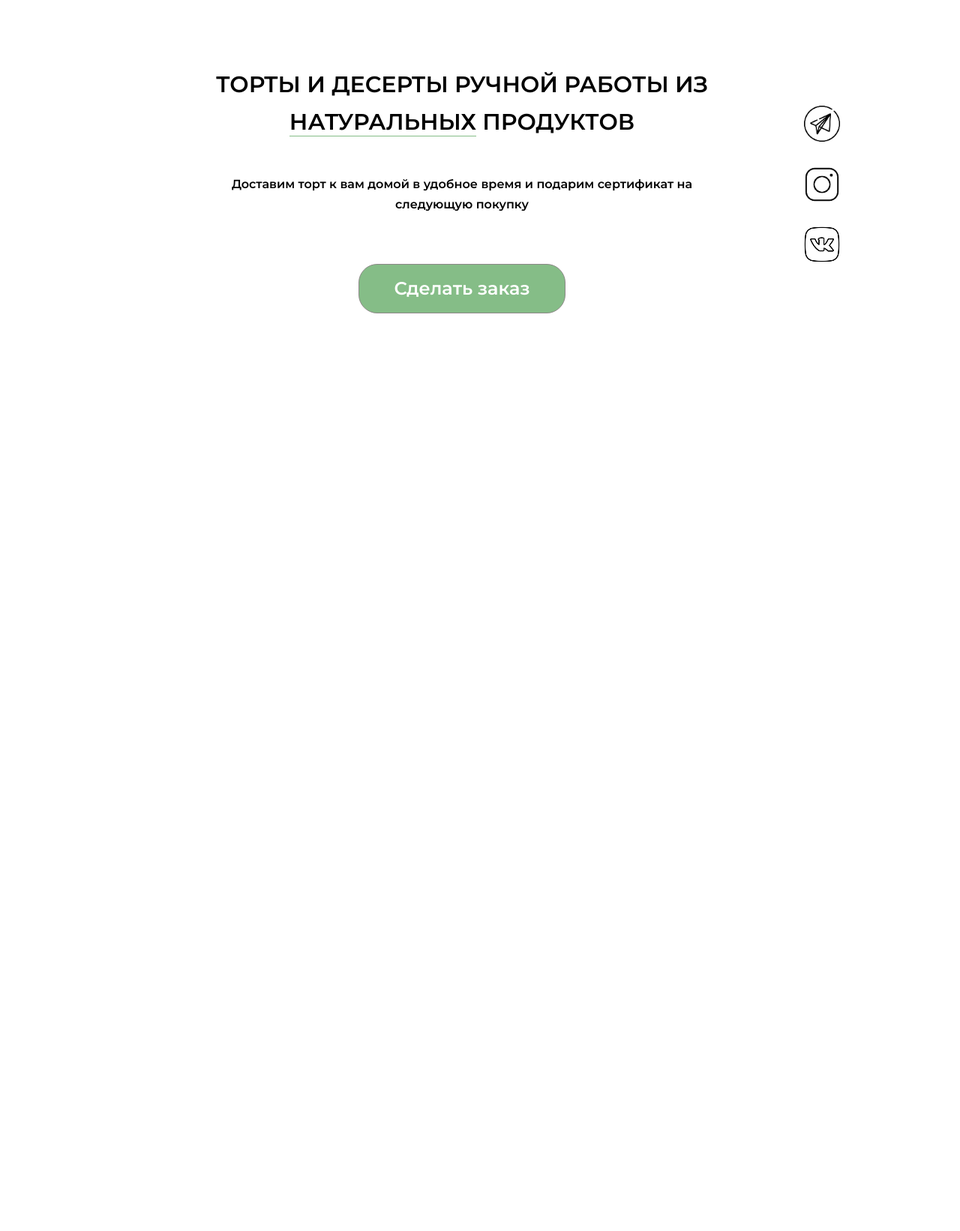
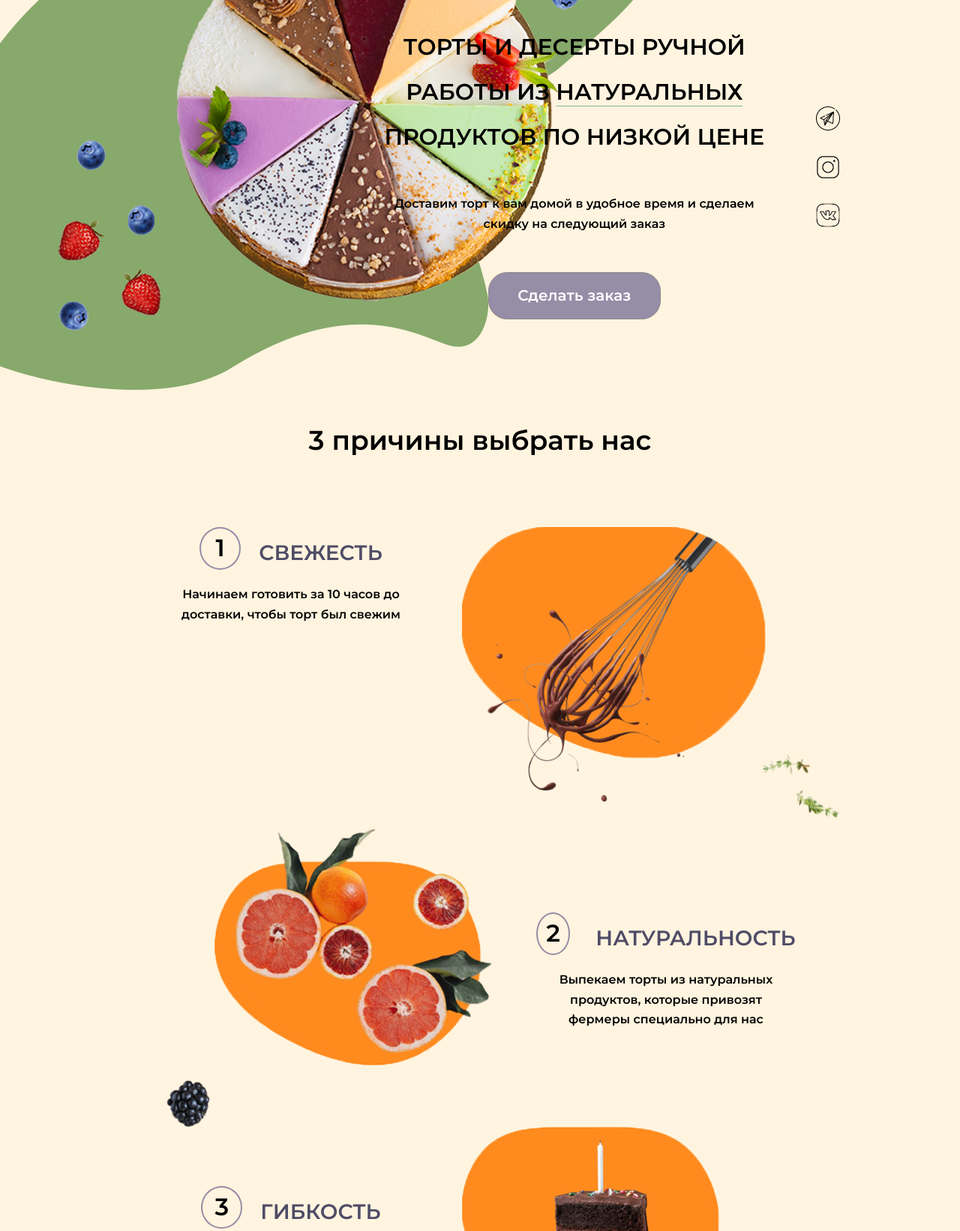
Before and after one commit to Mioler1/CupAndCake, a plain HTML site: page index.html in a window 1280 px wide. Shown: the part 238-1880 px from the top of the page at 75% size. Before the commit the page ends 800 px from the top, so only its background shows below. Drawn offline with Linux system fonts and the light colour scheme.

Commit message:
added section about_me and who_suit

```diff
--- a/assets/css/style.css
+++ b/assets/css/style.css
@@ -1,11 +1,16 @@
-/*#fff4df-лавандовый цвет*/
-/*#85bd87-фисташковый*/
+/*-----------------------COLOR------------------------------------*/
+/*#fff4df-бежевый цвет*/
+/*#87a96b-фисташковый*/
+/*#968da7-лавандовый/*
 
-/*GENERAL-SETTINGS*/
+
+/*--------------------GENERAL-SETTINGS--------------------*/
 
 html,
 body {
-    height: 100%;
+    background-color: #fff4df;
+    overflow-y: scroll;
+    scrollbar-width: unset;
 }
 
 body {
@@ -25,39 +30,32 @@ a {
     color: #4F4C67;
 }
 
+p.title_for_section {
+    font-weight: 600;
+    font-size: 36px;
+    text-align: center;
+}
+
 /*HEADER*/
 #header {
-    /*background-color: #e8ece8; СЮДА МОЖНО ПОМЕСТИТЬ ЛЮБОЙ ФОН*/
+    background-image: url(/assets/images/fon/testFon.jpg);
+    background-repeat: no-repeat;
+    height: 760px;
 }
 
 .wrapper {
     margin: auto;
     padding: 18px;
     max-width: 75%;
-
 }
 
+/*--------MENU-------*/
 #menu {
     display: flex;
     align-items: center;
     justify-content: space-between;
     padding-bottom: 15px;
-    border-bottom: 1px solid rgb(52, 79, 121, .56);
 }
-
-#header .logo {
-    display: flex;
-    flex-direction: column;
-    align-items: center;
-}
-
-#header .logo p {
-    font-weight: 600;
-    font-size: 34px;
-    color: #85bd87;
-    margin: 0;
-}
-
 
 #header .right_header {
     display: flex;
@@ -70,19 +68,19 @@ a {
 
 #header .menu_top li {
     display: inline-block;
-    margin-right: 75px;
+    margin-right: 50px;
 }
 
 
 #header .menu_top li a {
     display: block;
-    font-size: 18px;
+    font-size: 16px;
     font-weight: 600;
     transition: color .4s ease;
 }
 
 #header .menu_top li a:hover {
-    color: #b34848
+    color: #85bd87
 }
 
 #header .number {
@@ -94,11 +92,26 @@ a {
 #header .number p {
     margin: 0;
     font-weight: 600;
-    font-size: 18px;
+    font-size: 16px;
 }
 
 #header .number a {
     font-weight: 600;
+    font-size: 14px;
+}
+
+/*--------------LOGO---------------------*/
+#header .logo {
+    display: flex;
+    flex-direction: column;
+    align-items: center;
+}
+
+#header .logo p {
+    font-weight: 600;
+    font-size: 28px;
+    color: #3c3c3c;
+    margin: 0;
 }
 
 /*---------------HEADER_CONTENT------------------------*/
@@ -111,57 +124,192 @@ a {
     justify-content: right;
 }
 
-#header .content{
-    max-width: 720px;
+#header .content {
+    max-width: 510px;
     text-align: center;
     display: flex;
     flex-direction: column;
     align-items: center;
-    margin-right: 10%;
+    margin-right: 7%;
 }
 
-#header .content .title p{
+#header .content .title p {
     font-weight: 600;
     text-transform: uppercase;
     font-size: 30px;
+    line-height: 60px;
 }
 
-#header .content .description p{
+#header .content .description p {
     font-weight: 600;
-
+    font-size: 16px;
 }
 
-#header .content .title span{
+#header .content .title span {
     border-bottom: 1px solid #85bd87;
 }
 
+/*---------------BUTTON-----------------------*/
+#header_content .btn {
+    width: 200px;
+    border: 1px solid #8d8888;
+    padding: 14px;
+    background-color: #968da7;
+    border-radius: 25px
+}
 
-#header_content .links{
+a.btn {
+    margin-top: 35px;
+    color: #ffffff;
+    font-weight: 600;
+    font-size: 20px;
+    text-align: center;
+}
+
+/*----------------LINK---------------------*/
+
+#header_content .links {
     display: flex;
     flex-direction: column;
 }
 
-#header_content .btn  {
-    width: 250px;
-    border: 1px solid #8d8888;
-    padding: 12px;
-    background-color: #85bd87;
-    border-radius: 25px
-}
-
-a.btn{
-    margin-top: 50px;
-    color: #ffffff;
-    font-weight: 600;
-    font-size: 24px;
-    text-align: center;
-}
-
 #header_content .links .link {
-    max-width: 48px;
+    max-width: 32px;
     margin-top: 24px;
 }
 
-#header_content .links .link img{
+#header_content .links .link img {
     width: 100%;
 }
+
+/*--------------------------ABOUT ME--------------------*/
+
+#about_me {
+    height: 100%;
+    padding-bottom: 50px;
+}
+
+#about_me .wrapper{
+    padding: 0 18px 18px 18px;
+}
+
+#about_me_content {
+    width: 100%;
+    display: flex;
+    justify-content: space-around;
+    flex-direction: column;
+}
+
+p.round {
+    width: 75px;
+    text-align: center;
+    font-weight: 600;
+    font-size: 32px;
+    border: 2px solid #968da7;
+    border-radius: 50%;
+    margin: 0;
+}
+
+p.title{
+    text-transform: uppercase;
+    color: #4F4C67;
+    font-size: 28px;
+    font-weight: 600;
+    display: flex;
+    align-items: flex-end;
+    text-align: center;
+    margin: 0 0 0 10%;
+}
+
+p.desc{
+    font-weight: 600;
+    text-align: center;
+    margin-top: 20px;
+    max-width: 70%;
+}
+
+/*-----------COL-1--------------------------*/
+
+#about_me_content .col-1 {
+    width: 100%;
+    display: flex;
+    flex-direction: row;
+    margin-top: 50px;
+    justify-content: space-between;
+}
+
+#about_me_content .col-1 .fresh {
+    display: flex;
+    flex-direction: row;
+}
+
+#about_me_content .col-1 .col-1_content{
+    display: flex;
+    flex-direction: column;
+    align-items: center;
+}
+
+#about_me_content .col-1 .testimg img{
+    width: 100%;
+}
+
+/*-----------COL-2--------------------------*/
+
+#about_me_content .col-2 {
+    width: 100%;
+    display: flex;
+    flex-direction: row;
+    justify-content: space-around;
+}
+
+#about_me_content .col-2 .natural {
+    display: flex;
+    flex-direction: row;
+    justify-content: center;
+}
+
+#about_me_content .col-2 .col-2_content{
+    display: flex;
+    flex-direction: column;
+    align-items: center;
+    justify-content: center;
+}
+
+#about_me_content .col-2 .testimg{
+    margin-left: 5%;
+}
+#about_me_content .col-2 .testimg img{
+    width: 100%;
+}
+
+/*-----------COL-3--------------------------*/
+
+#about_me_content .col-3 {
+    width: 100%;
+    display: flex;
+    flex-direction: row;
+    justify-content: space-between;
+}
+
+#about_me_content .col-3 .flexibility {
+    display: flex;
+    flex-direction: row;
+}
+
+#about_me_content .col-3 .col-3_content{
+    display: flex;
+    flex-direction: column;
+    align-items: center;
+    justify-content: center;
+}
+
+#about_me_content .col-1 .testimg img{
+    width: 100%;
+}
+
+/*-----------------КОМУ ПОДОЙДЕТ--------*/
+#who_suit {
+    background-image: url(/assets/images/fon/testrandomFon.jpg);
+    background-repeat: no-repeat;
+    height: 760px;
+}
--- a/index.html
+++ b/index.html
@@ -20,7 +20,7 @@
                 </a>
                 <div class="right_header">
                     <ul class="menu_top">
-                        <li><a href="#">Обо мне</a></li>
+                        <li><a href="#about_me">О нас</a></li>
                         <li><a href="#">Каталог</a></li>
                         <li><a href="#">Доставка</a></li>
                         <li><a href="#">Контакты</a></li>
@@ -36,19 +36,69 @@
             <div id="header_content">
                 <div class="content">
                     <div class="title">
-                        <p>Торты и десерты ручной работы из <span>натуральных</span> продуктов</p>
+                        <p>Торты и десерты ручной работы из <span>натуральных</span> продуктов по низкой цене</p>
                     </div>
                     <div class="description">
-                        <p>Доставим торт к вам домой в удобное время и подарим сертификат на следующую покупку</p>
+                        <p>Доставим торт к вам домой в удобное время и сделаем скидку на следующий заказ</p>
                     </div>
                     <a href="" class="btn">Сделать заказ</a>
                 </div>
                 <div class="links">
-                    <a href="#" class="link"><img src="/assets/images/icons/telegram.png" alt=""></a>
-                    <a href="#" class="link"><img src="/assets/images/icons/inst.png" alt=""></a>
-                    <a href="#" class="link"><img src="/assets/images/icons/vk.png" alt=""></a>
+                    <a href="tg://resolve?domain=dinozavrrrrikk" class="link" target="_blank"><img
+                            src="/assets/images/icons/telegram.png" alt="Телеграм"></a>
+                    <a href="https://instagram.com/dina.nasybullina03?igshid=NmNmNjAwNzg=" class="link"
+                        target="_blank"><img src="/assets/images/icons/inst.png" alt="Инстаграм="></a>
+                    <a href="https://vk.com/im?sel=162632641" class="link" target="_blank"><img
+                            src="/assets/images/icons/vk.png" alt="Вконтакте"></a>
                 </div>
             </div>
+        </div>
+    </section>
+
+    <section id="about_me">
+        <div class="wrapper">
+            <p class="title_for_section">3 причины выбрать нас</p>
+            <div id="about_me_content">
+                <div class="col-1">
+                    <div class="col-1_content">
+                        <div class="fresh">
+                            <p class="round">1</p>
+                            <p class="title">Свежесть</p>
+                        </div>
+                        <p class="desc">Начинаем готовить за 10 часов до доставки, чтобы торт был свежим</p>
+                    </div>
+                    <img src="assets/images/fon/testFunc.png" alt="" class="testimg">
+                </div>
+
+                <div class="col-2">
+                    <img src="assets/images/fon/testimg2.png" alt="" class="testimg">
+                    <div class="col-2_content">
+                        <div class="natural">
+                            <p class="round">2</p>
+                            <p class="title">Натуральность</p>
+                        </div>
+                        <p class="desc">Выпекаем торты из натуральных продуктов, которые привозят фермеры специально для нас</p>
+                    </div>
+                </div>
+
+                <div class="col-3">
+                    <div class="col-3_content">
+                        <div class="flexibility">
+                            <p class="round">3</p>
+                            <p class="title">Гибкость</p>
+                        </div>
+                        <p class="desc">Индивидуально согласовываем рецепт и меняем его по вашему желанию</p>
+                    </div>
+                    <img src="assets/images/fon/testimg3.png" alt="" class="testimg">
+                </div>
+
+            </div>
+        </div>
+    </section>
+
+    <section id="who_suit">
+        <div class="wrapper">
+
         </div>
     </section>
 </body>
```
Also changed, not shown: assets/images/fon/mainColor.jpg (added), assets/images/fon/testFon.jpg (added), assets/images/fon/testFunc.png (added), assets/images/fon/testimg2.png (added), assets/images/fon/testimg3.png (added), assets/images/fon/testrandomFon.jpg (added), 3 other files.
